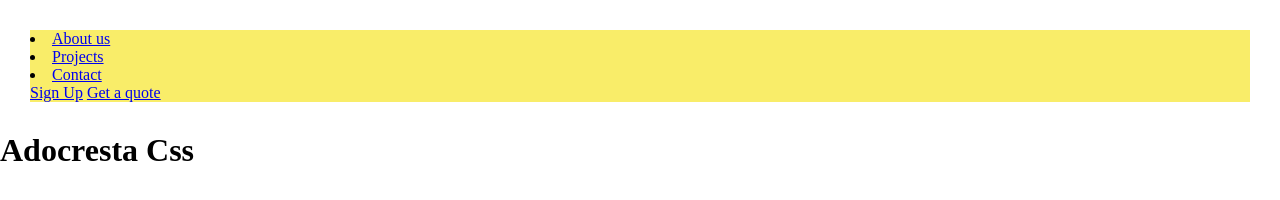
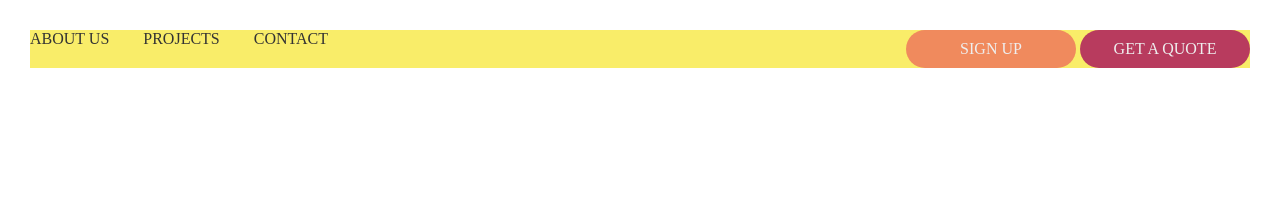
Before and after one commit to Adocresta/sass-css-projects, a plain HTML site: page index.html in a window 1280 px wide. Drawn offline with Linux system fonts and the light colour scheme.

Commit message:
basic navbar sass variables

```diff
--- a/index.html
+++ b/index.html
@@ -11,15 +11,16 @@
   </head>
   <body>
     <nav class="navbar">
-      <li><a href="#">About us</a></li>
-      <li><a href="#">Projects</a></li>
-      <li><a href="#">Contact</a></li>
+      <ul class="navigation">
+        <li><a href="#">About us</a></li>
+        <li><a href="#">Projects</a></li>
+        <li><a href="#">Contact</a></li>
+      </ul>
       <!-- there is a space between a's -->
-      <div class="button">
-        <a href="#" class="btn">Sign Up</a>
-        <a href="#" class="btn">Get a quote</a>
+      <div class="buttons">
+        <a href="#" class="btn btn--main">Sign Up</a>
+        <a href="#" class="btn btn--hot">Get a quote</a>
       </div>
     </nav>
-    <h1>Adocresta Css</h1>
   </body>
 </html>
--- a/styles/index.scss
+++ b/styles/index.scss
@@ -6,8 +6,75 @@
 $color-primary: #f9ed69; // yellow color
 $color-secondary: #f08a5d; //orange
 $color-tertiary: #b83b5e;
+$color-text-dark: #333;
+$color-text-light: #eee;
+
+$width-button: 150px;
 
 .navbar {
   margin: 30px;
   background-color: $color-primary;
+
+  // clearfix
+  &::after {
+    content: "";
+    clear: both;
+    display: table;
+  }
 }
+
+.navigation {
+  list-style: none;
+  float: left;
+
+  li {
+    display: inline-block;
+    margin-left: 30px;
+
+    &:first-child {
+      margin: 0;
+    }
+  }
+
+  a:link {
+    text-decoration: none;
+    text-transform: uppercase;
+    color: $color-text-dark;
+  }
+}
+
+.buttons {
+  float: right;
+}
+
+// ? it doesn't work :link pseudo class
+.btn:link,
+.btn:visited {
+  padding: 10px;
+  display: inline-block;
+  text-align: center;
+  border-radius: 100px;
+  text-decoration: none;
+  text-transform: uppercase;
+  width: $width-button;
+  color: $color-text-light;
+}
+
+.btn--main {
+  &:link {
+    background-color: $color-secondary;
+  }
+
+  &:hover {
+    background-color: darken($color-secondary, 15%);
+  }
+}
+
+.btn--hot {
+  &:link {
+    background-color: $color-tertiary;
+  }
+  &:hover {
+    background-color: lighten($color-tertiary, 10%);
+  }
+}
```
Also changed, not shown: styles/index.css, 1 other file.
